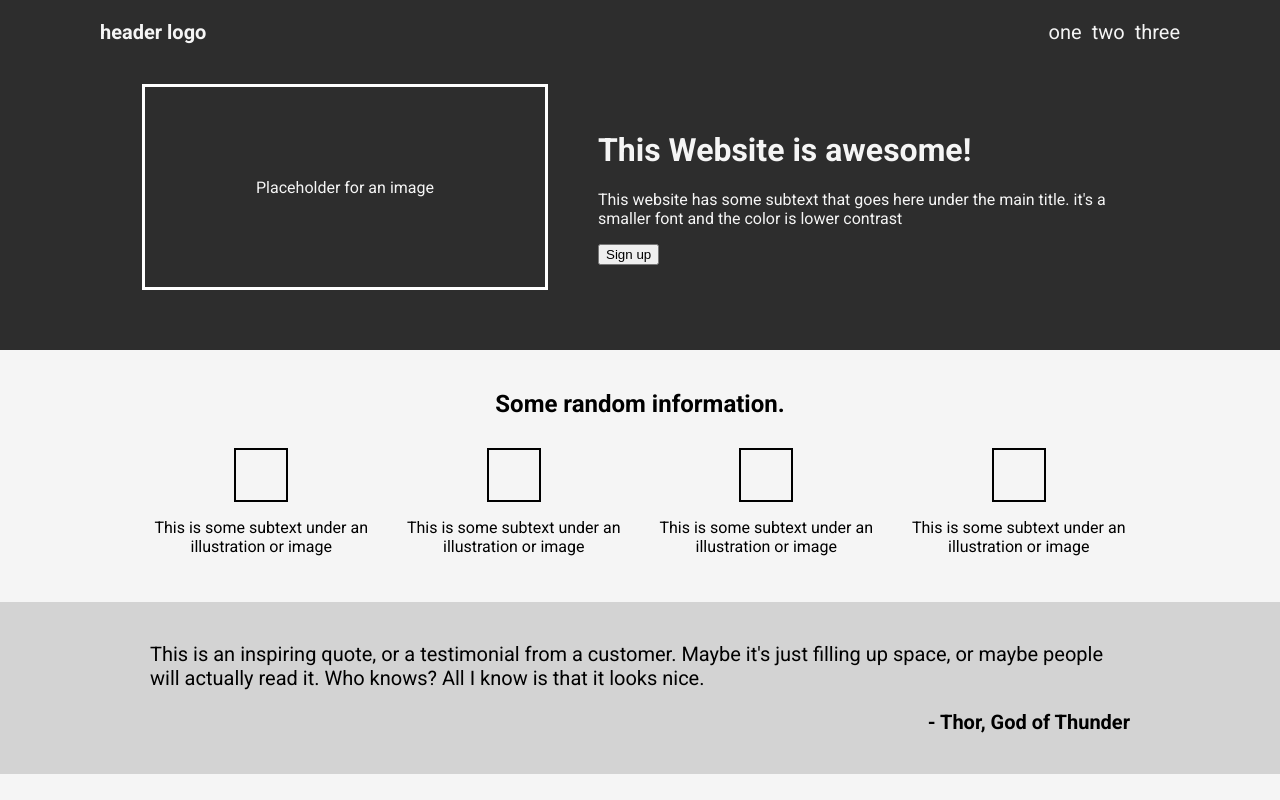
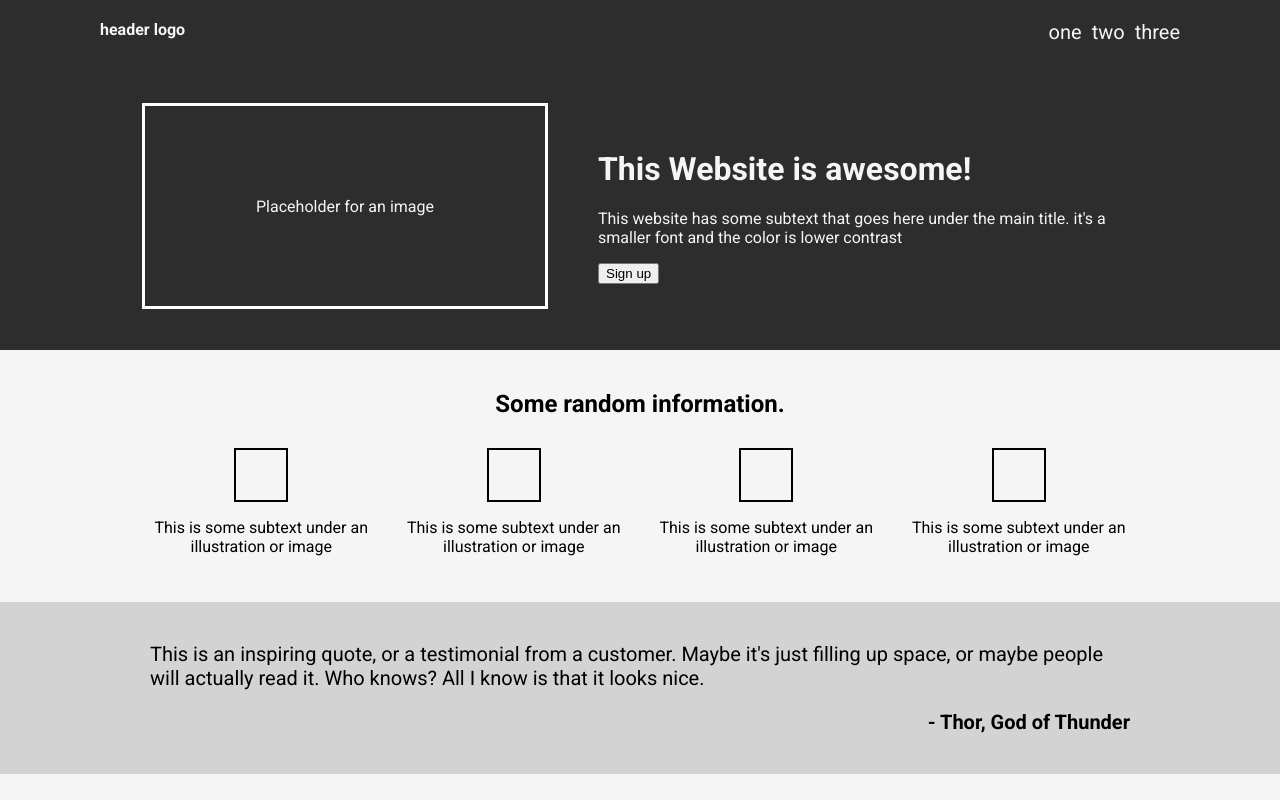
Before and after one commit to nicho166/first-project, a plain HTML site: page index.html in a window 1280 px wide. Shown: the top 800 px of the page. Drawn offline with Linux system fonts and the light colour scheme.

Commit message:
Modifications to the header, implemented grid

```diff
--- a/index.html
+++ b/index.html
@@ -10,14 +10,12 @@
 </head>
 <body>
     <div class="header">
-        <div class="nav">
-            <div class="logo">header logo</div>
-            <ul>
-                <li>one</li>
-                <li>two</li>
-                <li>three</li>
-            </ul>
-        </div>
+        <div class="logo">header logo</div>
+        <ul class="nav">
+            <li>one</li>
+            <li>two</li>
+            <li>three</li>
+        </ul>
         <div class="header-content">
             <div class="image">Placeholder for an image</div>
             <div class="header-text">
--- a/style.css
+++ b/style.css
@@ -8,16 +8,24 @@ body {
     background-color: #2d2d2d;
     color: whitesmoke;
     padding: 20px 100px;
+    display: grid;
+    grid-template-areas:
+    "logo nav"
+    "content content";
+    grid-template-rows: 20% 80%;
+    grid-template-columns: 1fr 1fr;
+}
+
+.logo {
+    grid-area: logo;
+    font-weight: 700;
 }
 
 .nav {
+    grid-area: nav;
     display: flex;
-    justify-content: space-between;
     font-size: 20px;
-}
-
-.logo {
-    font-weight: 700;
+    justify-content: flex-end;
 }
 
 ul {
@@ -32,6 +40,7 @@ li {
 }
 
 .header-content {
+    grid-area: content;
     display: flex;
     justify-content: space-between;
     align-items: center;
```
